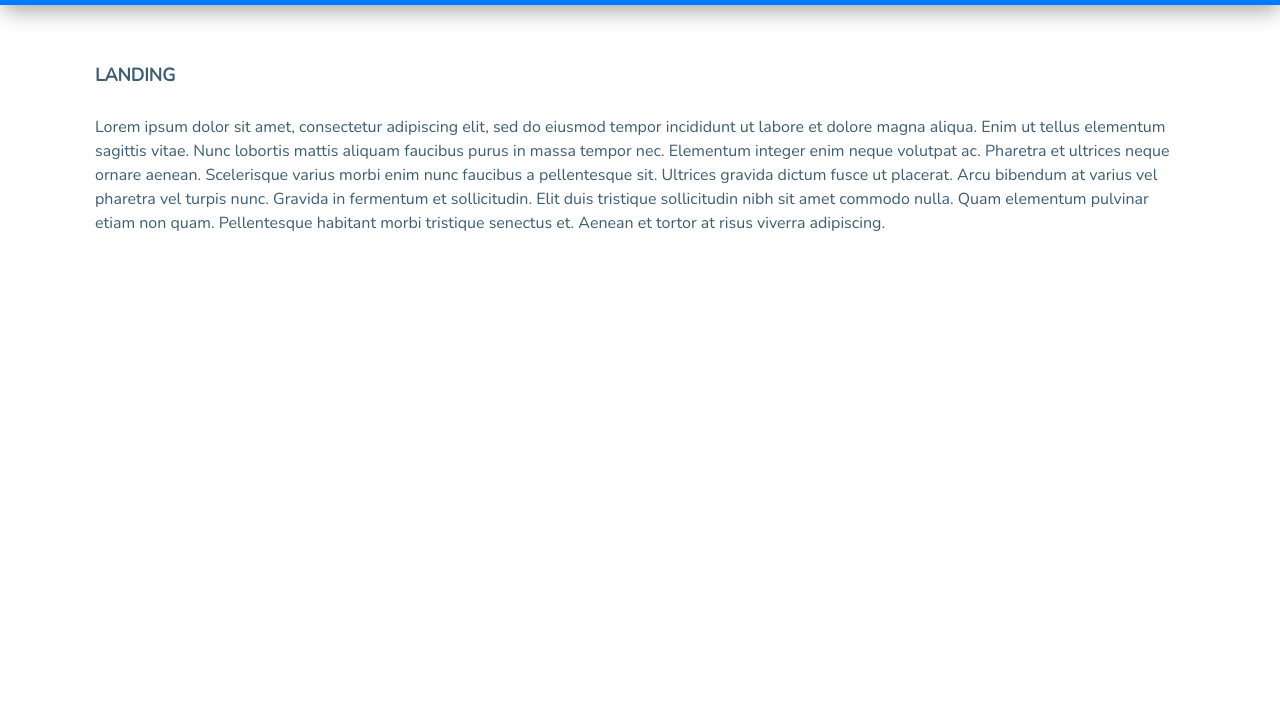
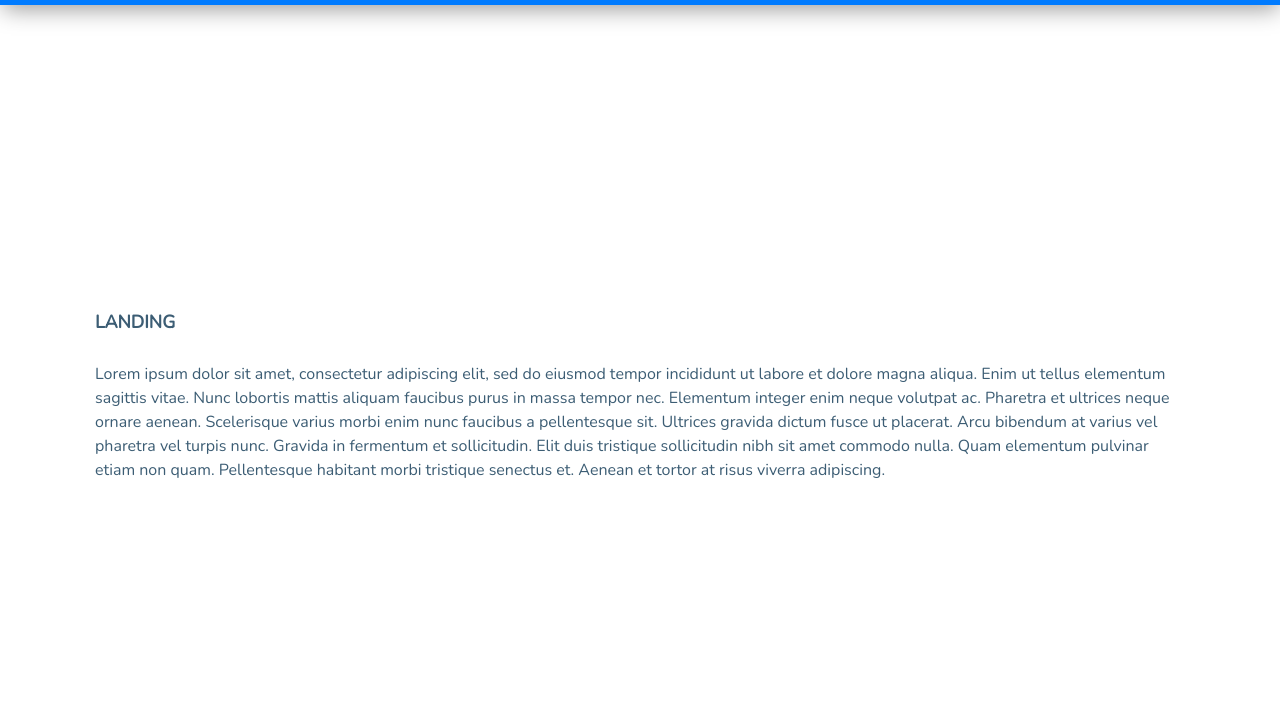
Before and after one commit to bw-business-card-organizer/business-card-organizer-UI, a website: page DOC/index.html in a window 1280 px wide. Shown: the part 77-800 px from the top of the page. Drawn offline with nearby package versions, Linux system fonts and the light colour scheme.

Commit message:
Used viewport relative heights for .topic

```diff
--- a/SASS/index.scss
+++ b/SASS/index.scss
@@ -17,9 +17,11 @@ main {
             margin: 50px 0;
             transform-origin: left center;
             padding: 50px;
-            height: 900px;
+            height: 100vh;
             width: 100%;
             @include centered-flex-component();
+            align-items: center;
+
 
             &:first-child {
                 margin: 0 0 50px 0;
```
Also changed, not shown: CSS/index.css, 1 other file.
